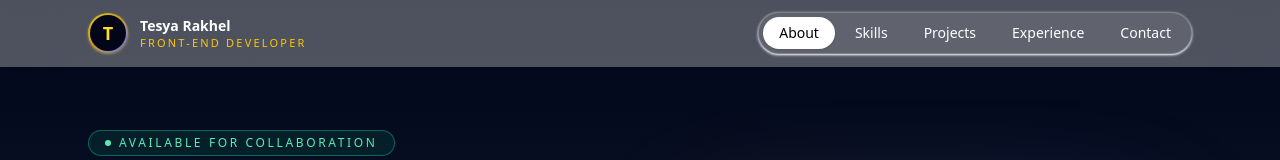
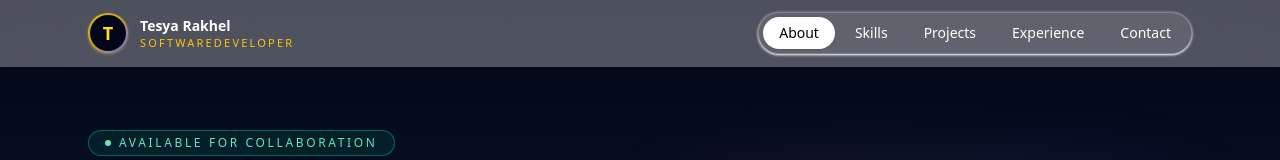
Before and after one commit to TesyaKell/porto-tesya, a React (Vite) app: page / in a window 1280 px wide. Shown: the top 160 px of the page. Built offline with nearby package versions, Linux system fonts and the light colour scheme.

Commit message:
info navbar

```diff
--- a/src/components/Navbar.jsx
+++ b/src/components/Navbar.jsx
@@ -71,7 +71,7 @@ export default function Navbar() {
               Tesya Rakhel
             </p>
             <p className="text-[11px] uppercase tracking-[0.2em] text-yellow-400">
-              Front-End Developer
+              SoftwareDeveloper
             </p>
           </div>
         </a>
```
